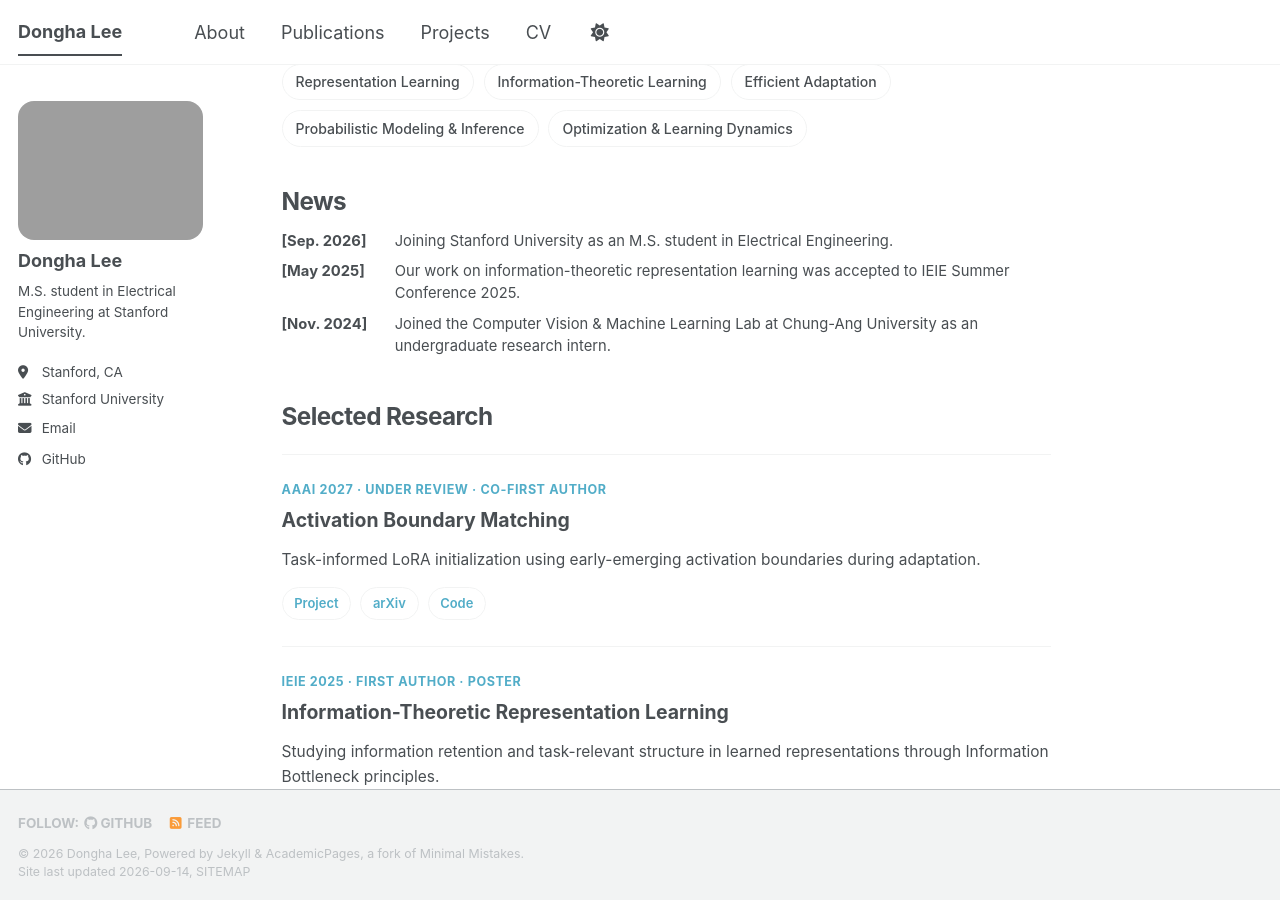
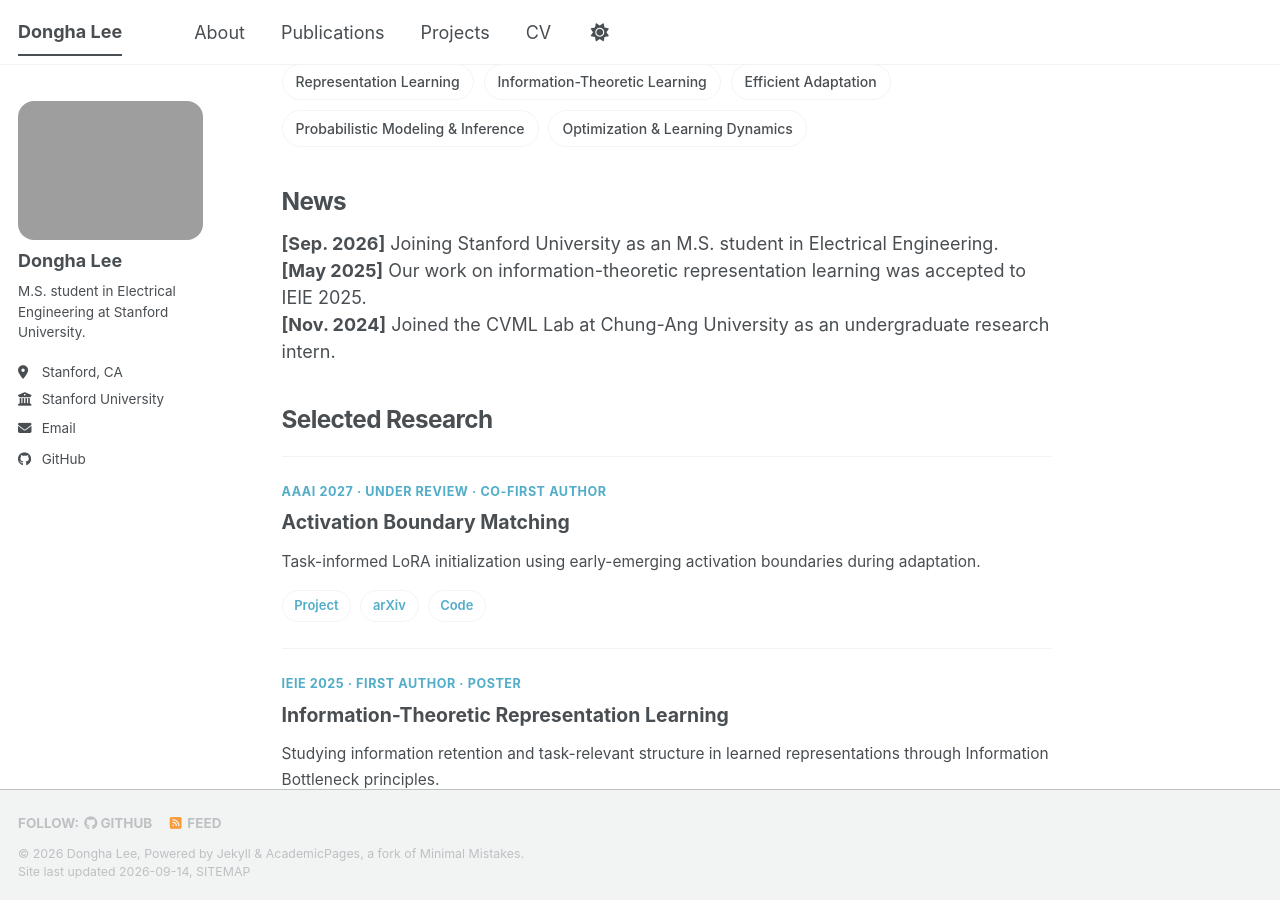
Before and after one commit to lee-research/lee-research.github.io, a Jekyll site: the page built from _pages/about.md, in a window 1280 px wide and 900 px high, scrolled down 320 px. Built offline with Jekyll 4.4.1, drawn with Linux system fonts in a browser that asks for light colours; a script bundle is joined from its source files by our own code; library files that are not in the unit come from our copies.

Commit message:
Update about.md

```diff
--- a/_pages/about.md
+++ b/_pages/about.md
@@ -58,28 +58,22 @@ and efficient adaptation.
 
 <h2>News</h2>
 
-<ul class="news-list-simple">
-  <li>
-    <span class="news-date-simple">[Sep. 2026]</span>
-    <span>Joining Stanford University as an M.S. student in Electrical Engineering.</span>
-  </li>
+<div class="news-simple">
+  <div>
+    <strong>[Sep. 2026]</strong>
+    Joining Stanford University as an M.S. student in Electrical Engineering.
+  </div>
 
-  <li>
-    <span class="news-date-simple">[May 2025]</span>
-    <span>
-      Our work on information-theoretic representation learning
-      was accepted to IEIE Summer Conference 2025.
-    </span>
-  </li>
+  <div>
+    <strong>[May 2025]</strong>
+    Our work on information-theoretic representation learning was accepted to IEIE 2025.
+  </div>
 
-  <li>
-    <span class="news-date-simple">[Nov. 2024]</span>
-    <span>
-      Joined the Computer Vision & Machine Learning Lab at Chung-Ang University
-      as an undergraduate research intern.
-    </span>
-  </li>
-</ul>
+  <div>
+    <strong>[Nov. 2024]</strong>
+    Joined the CVML Lab at Chung-Ang University as an undergraduate research intern.
+  </div>
+</div>
 
 <h2>Selected Research</h2>
 
```
